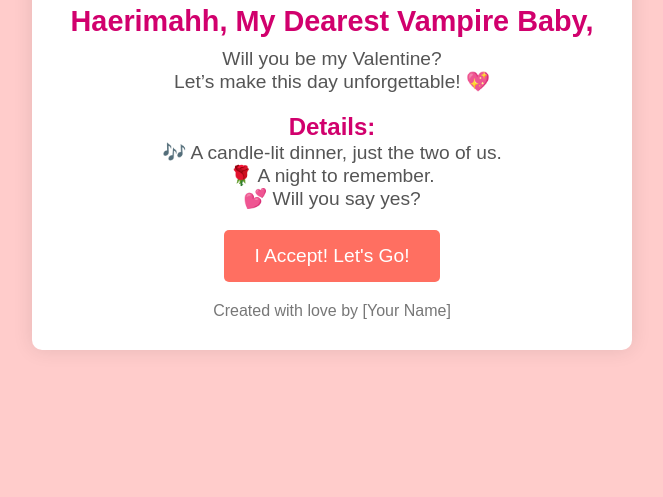
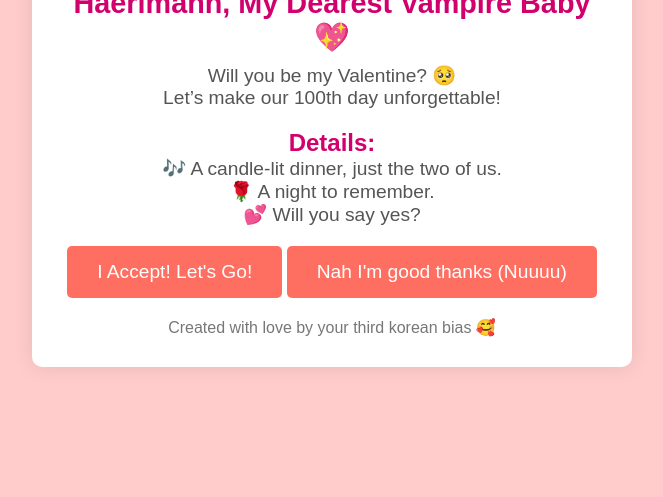
Before and after one commit to Hazeflower/execute-plan-v, a plain HTML site: page index.html in a window 1280 px wide. Shown: the part 303-800 px from the top of the page, without its empty margins (308-971 px from the left). Drawn offline with Linux system fonts and the light colour scheme.

Commit message:
Update index.html
Making additional button for rejection and change name below

```diff
--- a/index.html
+++ b/index.html
@@ -14,8 +14,8 @@
 
         <main>
             <section class="message">
-                <h2>Haerimahh, My Dearest Vampire Baby,</h2>
-                <p>Will you be my Valentine? <br> Let’s make this day unforgettable! 💖</p>
+                <h2> Haerimahh, My Dearest Vampire Baby 💖 </h2>
+                <p>Will you be my Valentine? 🥺 <br> Let’s make our 100th day unforgettable! </p>
             </section>
 
             <section class="date-details">
@@ -24,10 +24,11 @@
             </section>
 
             <button id="accept-btn">I Accept! Let's Go!</button>
+            <button id="reject-btn">Nah I'm good thanks (Nuuuu) </button>
         </main>
 
         <footer>
-            <p>Created with love by [Your Name]</p>
+            <p>Created with love by your third korean bias 🥰 </p>
         </footer>
     </div>
 
```
